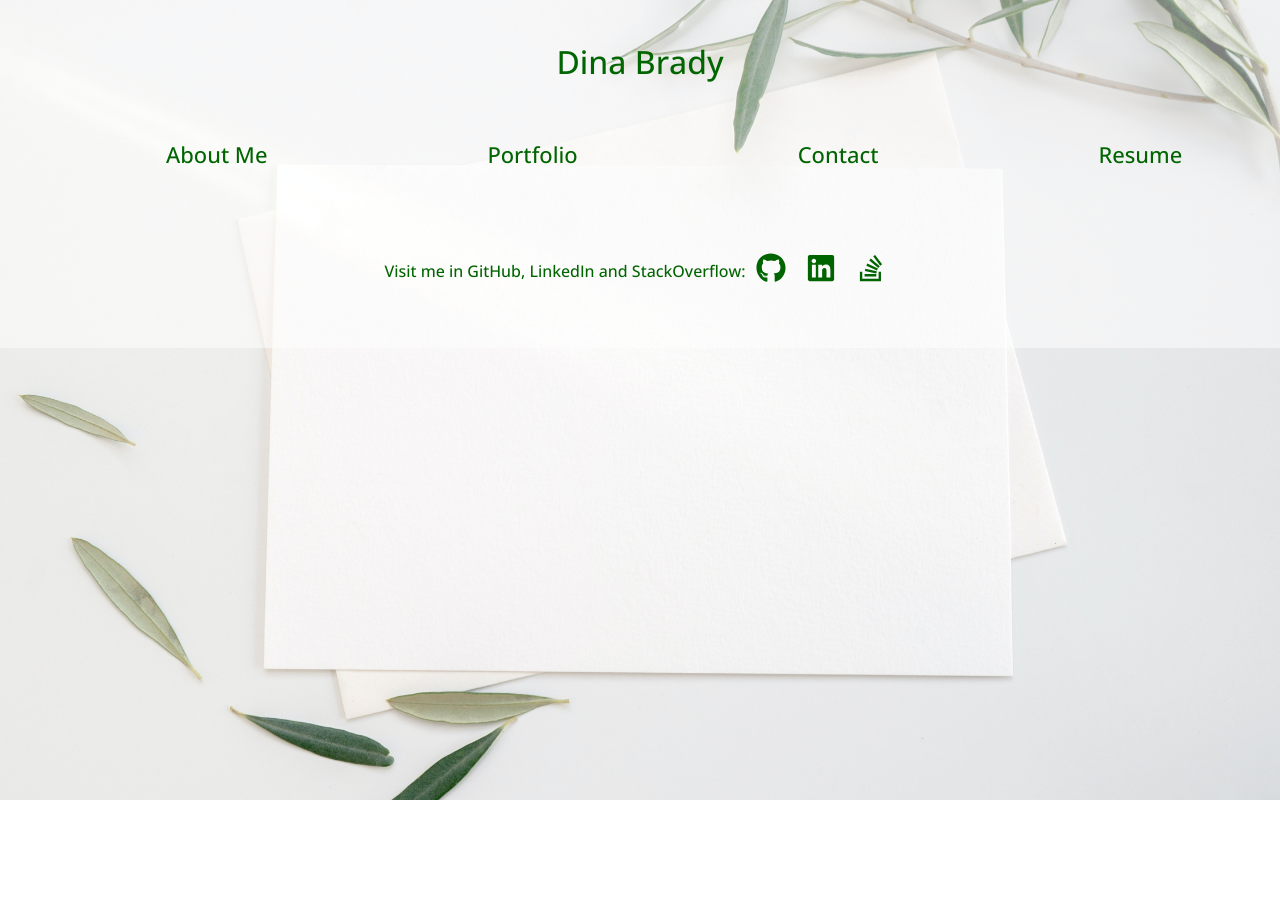
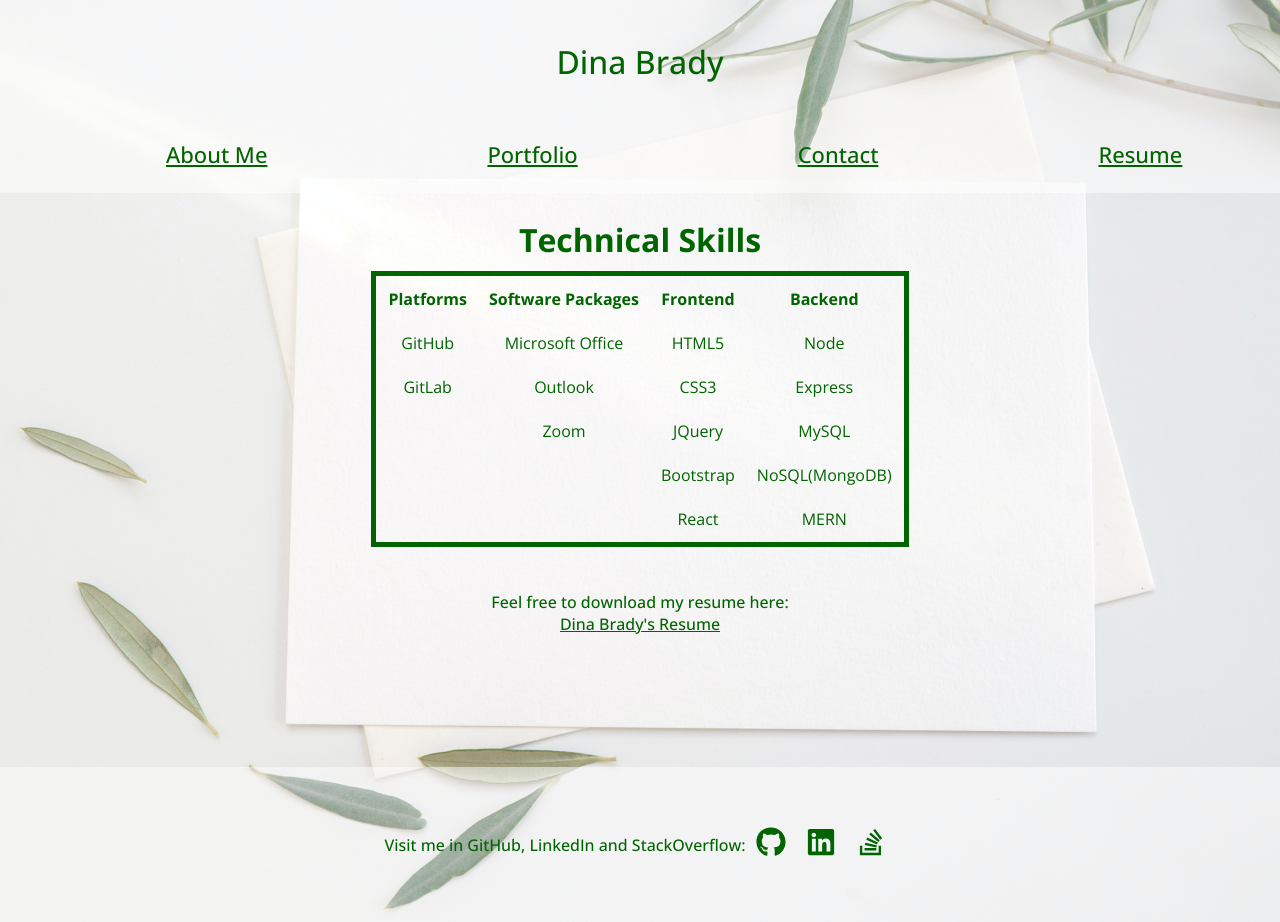
Before and after one commit to DinaLo44/react-portfolio, a React (Create React App) app: page /resume in a window 1280 px wide. Before the commit the page ends 800 px from the top, so only its background shows below. Built offline with nearby package versions, Linux system fonts and the light colour scheme.

Commit message:
created Resume component and styling

```diff
--- a/src/components/HeaderStyles.css
+++ b/src/components/HeaderStyles.css
@@ -11,6 +11,6 @@ text-align: center;
 padding: 40px;
 font-family:monospace;
 background-color:  rgba(255,255,255,0.5);
-
+font-weight: 700;
 
 }
--- /dev/null
+++ b/src/components/MyResume.js
@@ -0,0 +1,112 @@
+import React from 'react';
+import "./ResumeStyles.css";
+
+const Resume = () => {
+  return (
+    <>
+    <div className= "container">
+      <h1 className="title">Technical Skills</h1>
+       <div className= "table-position">
+        <table>
+          <tr>
+            <th>
+              Platforms
+            </th>
+            <th>
+              Software Packages
+            </th>
+            <th>
+             Frontend
+            </th>
+            <th>
+            Backend
+           </th>
+          </tr>
+          <tr>
+            <td>
+            GitHub
+            </td>
+            <td>
+              Microsoft Office
+            </td>
+            <td>
+            HTML5
+            </td>
+            <td>
+            Node
+           </td>
+           </tr>
+           <tr>
+            <td>
+              GitLab
+            </td>
+            <td>
+              Outlook
+            </td>
+           <td>
+            CSS3
+           </td>
+           <td>
+           Express
+           </td>
+           </tr>
+           <tr>
+            <td>
+            </td>
+            <td>
+            Zoom
+            </td>
+            <td>
+           JQuery
+           </td>
+            <td>
+            MySQL
+           </td>
+           </tr>
+           <tr>
+           <td>
+           </td>
+           <td>
+           </td>
+           <td>
+           Bootstrap
+           </td>
+           <td>
+          NoSQL(MongoDB)
+           </td>
+           </tr>
+           <tr>
+            <td>
+            </td>
+            <td>
+            </td>
+            <td>
+           React
+           </td>
+          <td>
+            MERN
+          </td>
+           </tr>
+</table>
+ </div>
+ <br></br>
+ <br></br>
+ <h4>Feel free to download my resume here:</h4>
+ <a href={require("../images/Dina Brady-Resume Download1.pdf")} download="Dina Brady's Resume">
+   Dina Brady's Resume
+ </a>
+ <br></br>
+ <br></br>
+ <br></br>
+ <br></br>
+ <br></br>
+ <br></br>
+ <br></br>
+
+
+    </div>
+    </>
+  )
+}
+
+export default Resume
--- /dev/null
+++ b/src/components/ResumeStyles.css
@@ -0,0 +1,37 @@
+.container{
+    display:block;
+    text-align:center;
+}
+
+.title{
+    font-weight:700;
+    justify-content:center;
+    align-items:center;
+    margin-top: 25px;
+    margin-bottom: 10px;
+
+}
+
+table{
+    margin:auto;
+    color:darkgreen;
+    border:  5px solid darkgreen;
+}
+
+th, td{
+    padding: 10px;
+    text-align:center;
+    row-gap: 4;
+
+}
+
+a{
+    text-decoration:underline;
+}
+
+a:hover{
+    background-color:white;
+    transition:0.5;
+    padding: 1px;
+    border-radius: 5px;;
+}
--- a/src/nav-pages/Resume.js
+++ b/src/nav-pages/Resume.js
@@ -1,6 +1,7 @@
 import React from 'react';
 import Header from "../components/Header";
 import Nav from "../components/Nav";
+import MyResume from "../components/MyResume";
 import Footer from "../components/Footer";
 
 const Resume = () => {
@@ -9,6 +10,7 @@ const Resume = () => {
     <div>
     <Header/>
     <Nav/>
+    <MyResume/>
     <Footer/>
     </div>
   </>
```
Also changed, not shown: 1 other file (tests, documents, lock files or other folders).
